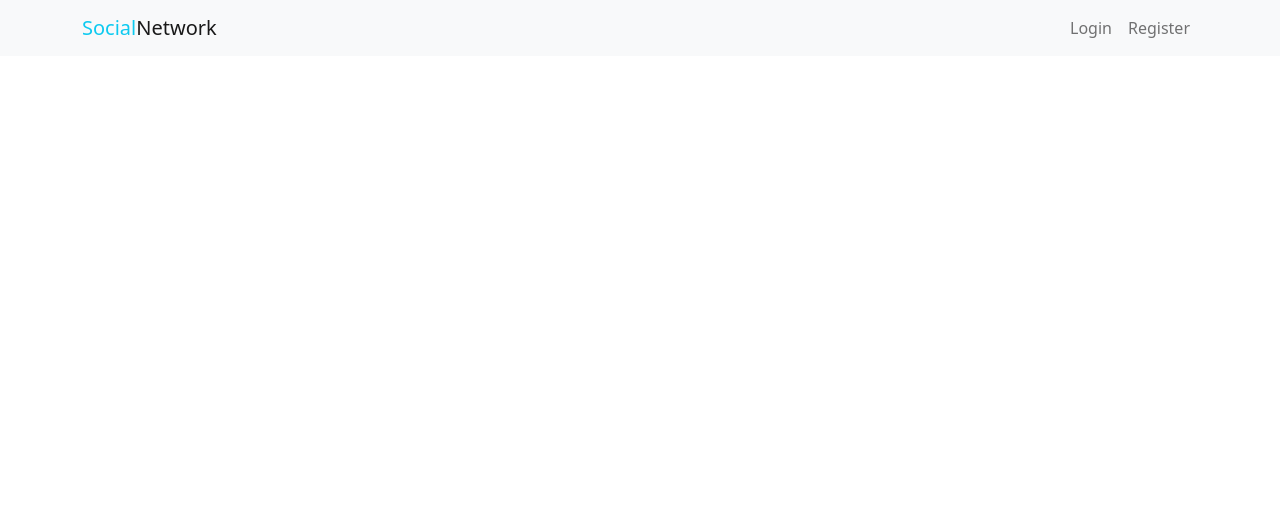
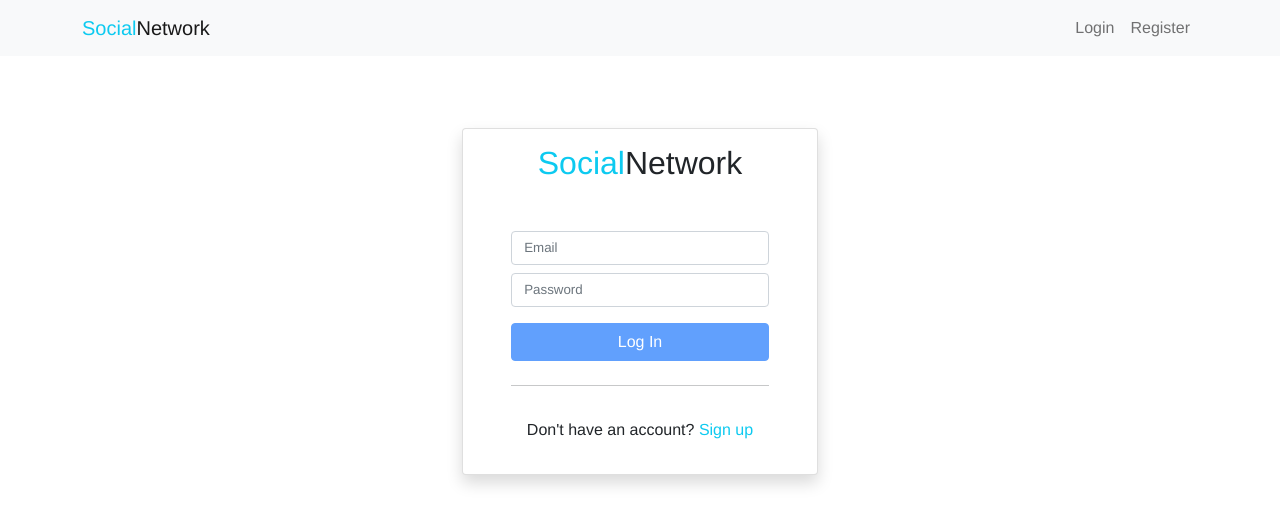
Before and after one commit to EmilArnaudov/angular-social-network, an Angular app: page /login in a window 1280 px wide. Before the commit this address led to /. Shown: the top 524 px of the page. Built offline with nearby package versions, Linux system fonts and the light colour scheme.

Commit message:
create login form

```diff
--- a/src/app/app-routing.module.ts
+++ b/src/app/app-routing.module.ts
@@ -1,9 +1,13 @@
 import { NgModule } from '@angular/core';
 import { RouterModule, Routes } from '@angular/router';
+import { LoginComponent } from './auth/login/login.component';
+import { RegisterComponent } from './auth/register/register.component';
 import { HomeComponent } from './home/home.component';
 
 const routes: Routes = [
-  {path: '', component: HomeComponent, pathMatch: 'full'}
+  {path: '', component: HomeComponent, pathMatch: 'full'},
+  {path: 'login', component: LoginComponent},
+  {path: 'register', component: RegisterComponent}
 ];
 
 @NgModule({
--- a/src/app/app.module.ts
+++ b/src/app/app.module.ts
@@ -7,6 +7,7 @@ import { NgbModule } from '@ng-bootstrap/ng-bootstrap';
 
 import { CoreModule } from './core/core.module';
 import { HomeComponent } from './home/home.component';
+import { AuthModule } from './auth/auth.module';
 
 @NgModule({
   declarations: [
@@ -15,9 +16,10 @@ import { HomeComponent } from './home/home.component';
   ],
   imports: [
     BrowserModule,
-    AppRoutingModule,
     NgbModule,
     CoreModule,
+    AuthModule,
+    AppRoutingModule,
   ],
   providers: [],
   bootstrap: [AppComponent]
--- /dev/null
+++ b/src/app/auth/login/login.component.html
@@ -0,0 +1,43 @@
+<div class="container">
+    <div class="row  d-flex align-items-center justify-content-center mt-5">
+        <div class="col-lg-4 col-md-8 col-sm-8">
+            <div class="card shadow">
+                <div class="card-title text-center">
+                    <h2 class="title">
+                        <span class="text-info">Social</span>Network
+                    </h2>
+                </div>
+                <div class="card-body">
+
+                    <div class="input-wrapper align-items-center">
+                        <div class="mg-4">
+                            <!-- <label for="email" class="form-label">Email</label> -->
+                            <input type="text" class="form-control" id="email" name="email" placeholder="Email">
+                        </div>
+
+                        <div class="mg-4">
+                            <!-- <label for="password" class="form-label">Password</label> -->
+                            <input type="password" class="form-control" id="password" name="password" placeholder="Password">
+                        </div>
+
+                        <div class="d-grid mg-4">
+                            <button disabled type="button" class="btn btn-primary">Log In</button>
+                        </div>
+
+                        <hr>
+
+                        <div class="mg-4 text-center pt-3 pb-3">
+                            Don't have an account? <span id="sign-up" class="text-info" routerLink="/register">Sign up</span>
+                        </div>
+
+                    </div>
+
+
+
+
+
+                </div>
+            </div>
+        </div>
+    </div>
+</div>
--- /dev/null
+++ b/src/app/auth/login/login.component.scss
@@ -0,0 +1,29 @@
+.container {
+    margin-top: 10%;
+}
+
+.title {
+    margin-top: 15px;
+    margin-bottom: 25px;
+    text-align: center;
+}
+
+.input-wrapper {
+    width: 80%;
+    margin: 0 auto;
+}
+
+input {
+    margin-bottom: 8px ;
+    font-size: smaller;
+}
+
+button {
+    margin-top: 8px;
+    margin-bottom: 8px;
+}
+
+
+#sign-up:hover {
+    cursor: pointer;
+}
--- /dev/null
+++ b/src/app/auth/login/login.component.ts
@@ -0,0 +1,15 @@
+import { Component, OnInit } from '@angular/core';
+
+@Component({
+  selector: 'app-login',
+  templateUrl: './login.component.html',
+  styleUrls: ['./login.component.scss']
+})
+export class LoginComponent implements OnInit {
+
+  constructor() { }
+
+  ngOnInit(): void {
+  }
+
+}
--- /dev/null
+++ b/src/app/auth/register/register.component.html
@@ -0,0 +1 @@
+<p>register works!</p>
--- /dev/null
+++ b/src/app/auth/register/register.component.ts
@@ -0,0 +1,15 @@
+import { Component, OnInit } from '@angular/core';
+
+@Component({
+  selector: 'app-register',
+  templateUrl: './register.component.html',
+  styleUrls: ['./register.component.scss']
+})
+export class RegisterComponent implements OnInit {
+
+  constructor() { }
+
+  ngOnInit(): void {
+  }
+
+}
--- a/src/app/core/header/header.component.html
+++ b/src/app/core/header/header.component.html
@@ -24,10 +24,10 @@
       </ul>
       <ul class="navbar-nav ms-auto mb-2 mb-lg-0" *ngIf="!user">
         <li class="nav-item">
-          <a class="nav-link" (click)="login()">Login</a>
+          <a class="nav-link" routerLink="/login">Login</a>
         </li>
         <li class="nav-item">
-          <a class="nav-link" href="#">Register</a>
+          <a class="nav-link" routerLink="/register">Register</a>
         </li>
       </ul>
       <!-- <form class="d-flex">
--- a/src/styles.scss
+++ b/src/styles.scss
@@ -2,3 +2,7 @@
 
 /* Importing Bootstrap SCSS file. */
 @import '~bootstrap/scss/bootstrap';
+
+body {
+	font-family: Helvetica Neue,Helvetica,Arial,sans-serif;
+}
```
Also changed, not shown: src/app/auth/auth.module.ts (+15 -2 lines), src/app/core/core.module.ts (+5 -4 lines), src/app/auth/register/register.component.scss (added), 2 other files (tests, documents, lock files or other folders).
